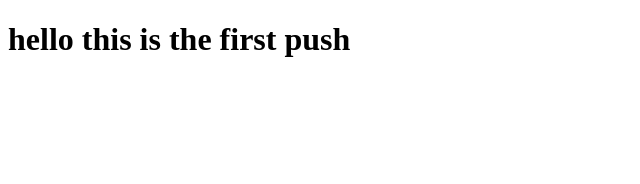
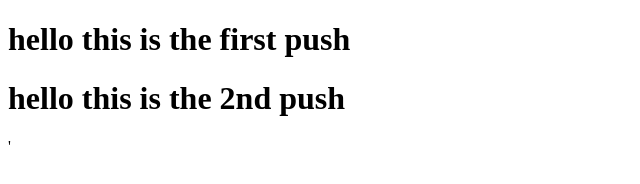
Before and after one commit to Ahmad3367/new, a plain HTML site: page index.html in a window 1280 px wide. Shown: the whole page, without its empty margins (0-640 px from the left). Drawn offline with Linux system fonts and the light colour scheme.

Commit message:
this is my 2nd commit

```diff
--- a/index.html
+++ b/index.html
@@ -7,5 +7,6 @@
 </head>
 <body>
     <h1>hello this is the first push</h1>
+    <h1>hello this is the 2nd push</h1>'
 </body>
 </html>
```
